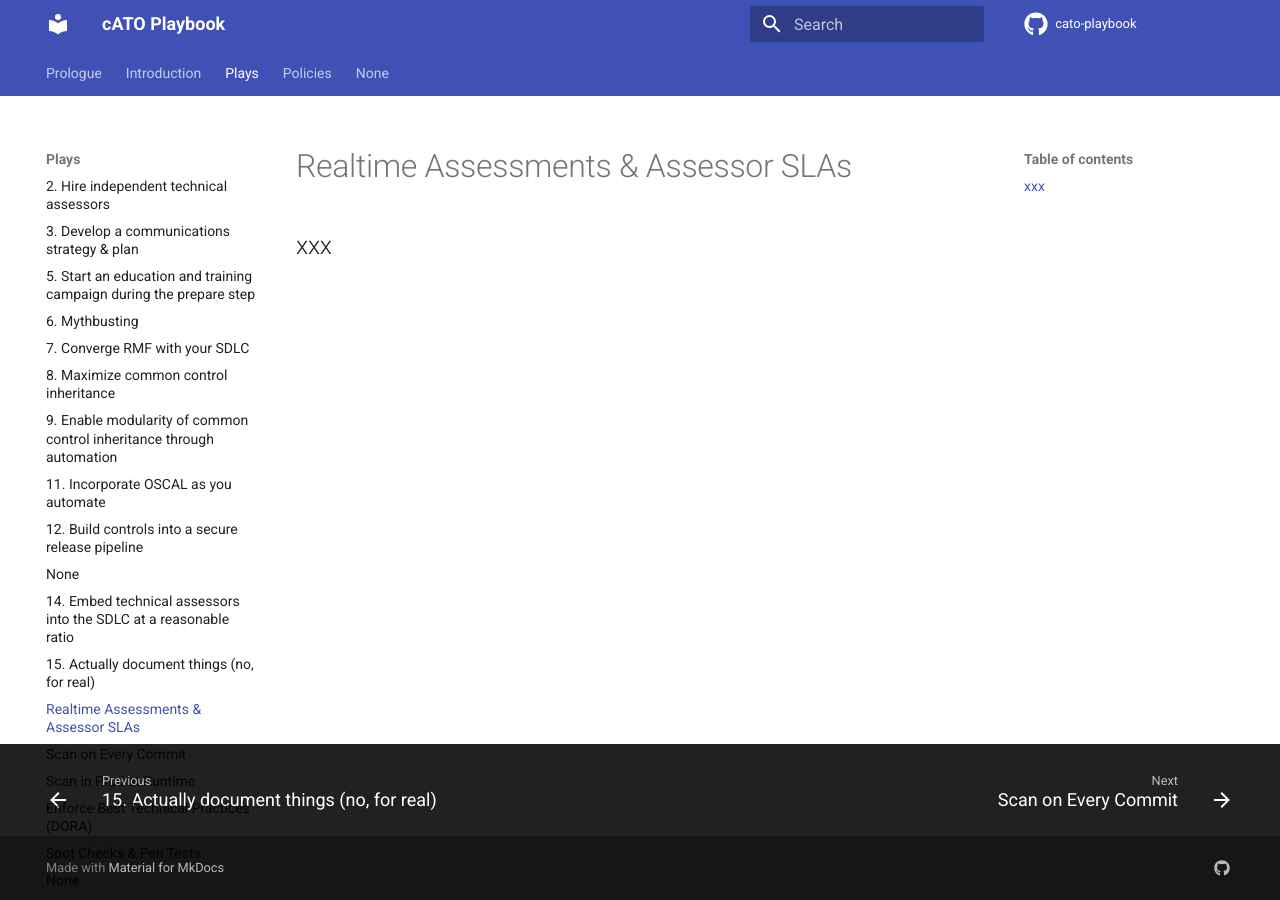
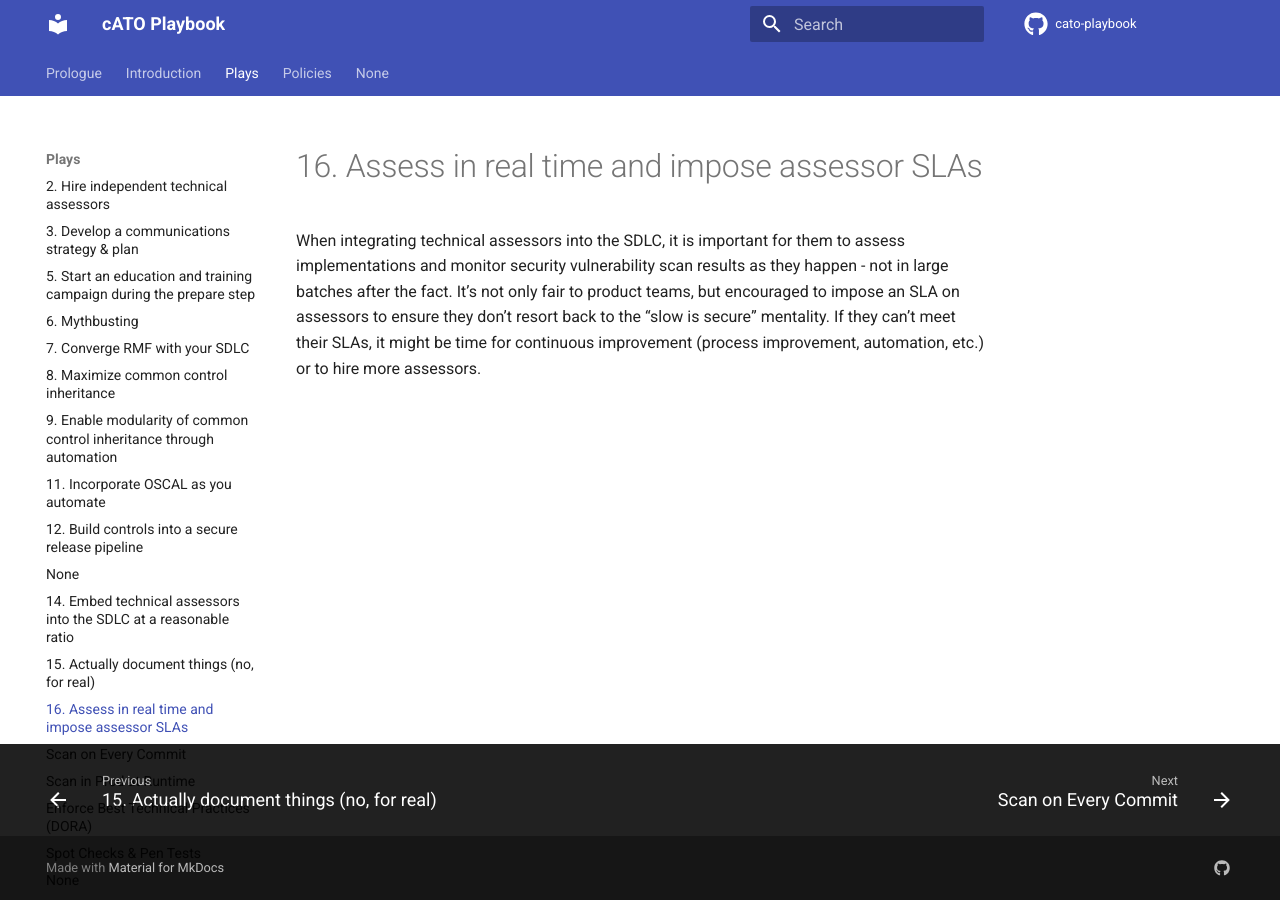
Before and after one commit to rise8-us/cato-playbook, an MkDocs documentation site: the page built from docs/sla.md, in a window 1280 px wide. Built offline with MkDocs 1.6.1 and Material for MkDocs 9.7.7, drawn with Linux system fonts in a browser that asks for light colours; comment, search, counter and statistics services are not loaded.

Commit message:
Update sla.md

```diff
--- a/docs/sla.md
+++ b/docs/sla.md
@@ -1,3 +1,3 @@
-# Realtime Assessments & Assessor SLAs
+# 16. Assess in real time and impose assessor SLAs
 
-## xxx
+When integrating technical assessors into the SDLC, it is important for them to assess implementations and monitor security vulnerability scan results as they happen - not in large batches after the fact. It’s not only fair to product teams, but encouraged to impose an SLA on assessors to ensure they don’t resort back to the “slow is secure” mentality. If they can’t meet their SLAs, it might be time for continuous improvement (process improvement, automation, etc.) or to hire more assessors.
```
